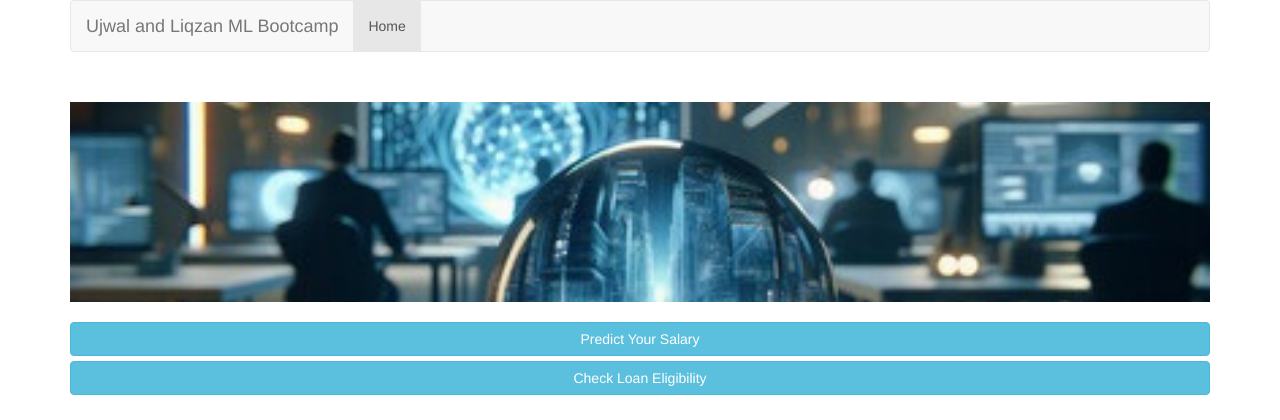
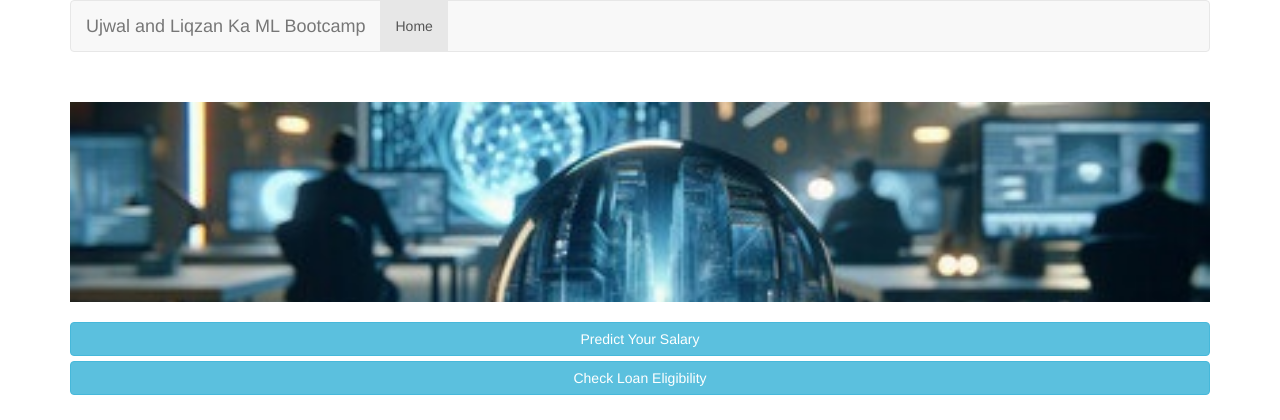
Before and after one commit to vivek1hsbc/uj_ml, a Flask app: page / in a window 1280 px wide. Shown: the top 420 px of the page. Run offline with Flask 3, Linux system fonts and the light colour scheme; some libraries are stand-ins or nearby versions.

Commit message:
fifth commit

```diff
--- a/templates/index.html
+++ b/templates/index.html
@@ -14,7 +14,7 @@
         <nav class="navbar navbar-default">
             <div class="container-fluid">
               <div class="navbar-header">
-                <a class="navbar-brand" href="/">Ujwal and Liqzan ML Bootcamp</a>
+                <a class="navbar-brand" href="/">Ujwal and Liqzan Ka ML Bootcamp</a>
               </div>
               <ul class="nav navbar-nav">
                 <li class="active"><a href="#">Home</a></li>
```
